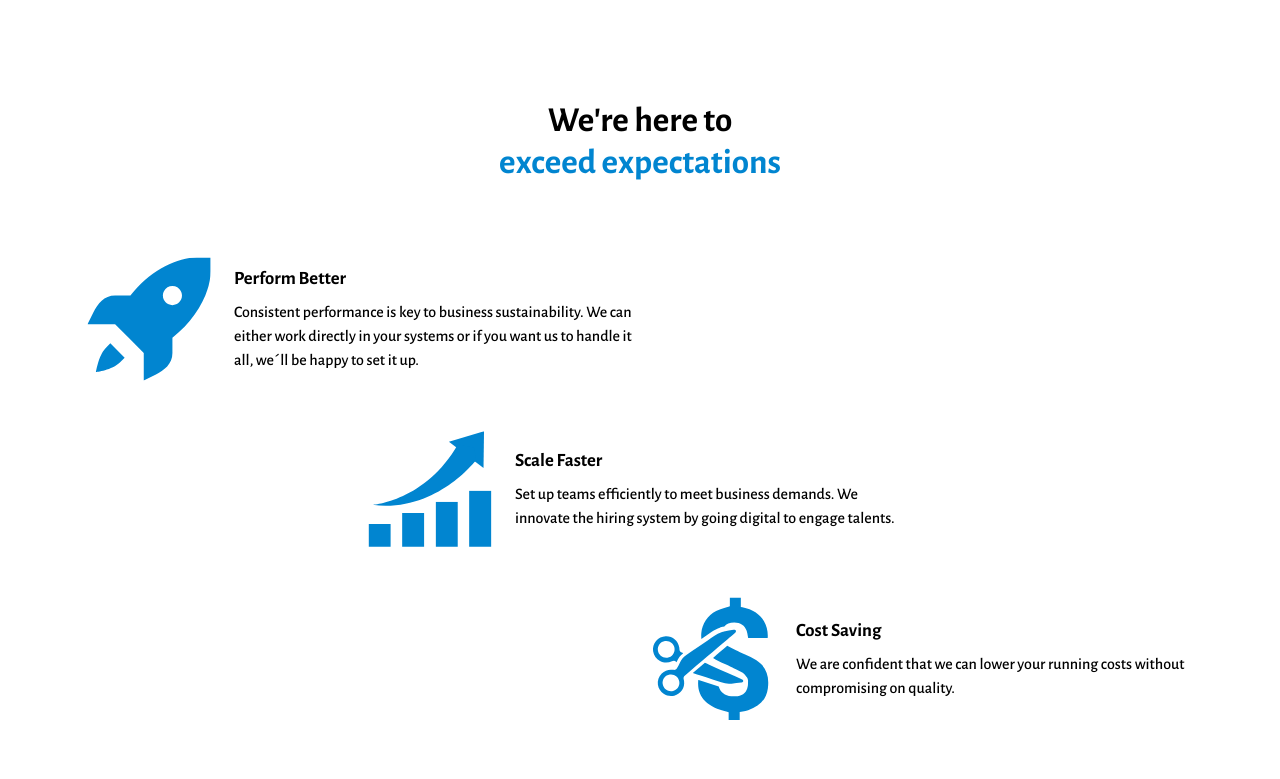
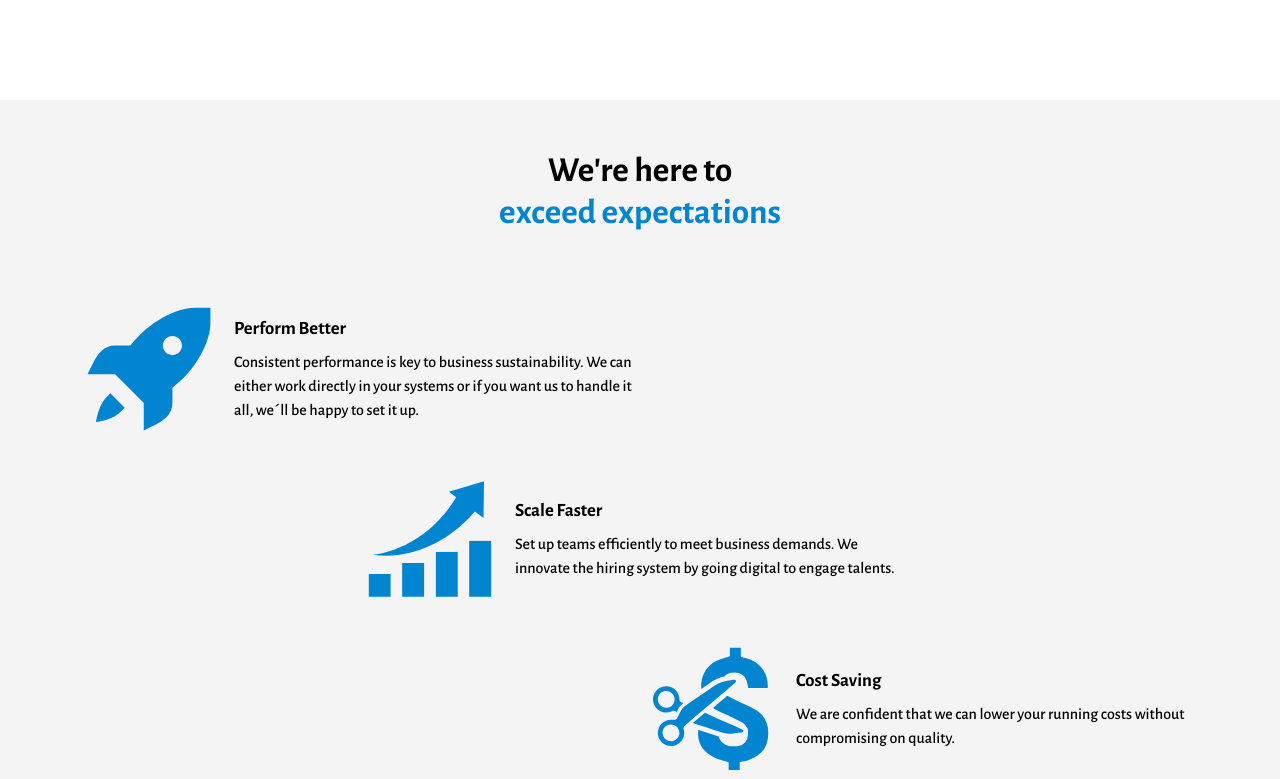
Before and after one commit to alagbaychabenjade24/sample-netlify, a React (Create React App) app: page / in a window 1280 px wide. Shown: the part 981-1760 px from the top of the page. Built offline with nearby package versions, Linux system fonts and the light colour scheme.

Commit message:
update some pages

```diff
--- a/src/App.js
+++ b/src/App.js
@@ -2,8 +2,8 @@ import React from 'react';
 import { Routes, Route } from 'react-router';
 
 import Home from './pages/Home';
+import About from './pages/About';
 import Services from './pages/Services';
-import About from './pages/About';
 import Contact from './pages/Contact';
 
 import Footer from './components/Footer';
--- a/src/pages/About.jsx
+++ b/src/pages/About.jsx
@@ -57,11 +57,11 @@ const About = () => {
 									src='https://media-private.canva.com/SPNEI/MAEu8SSPNEI/1/s.png?X-Amz-Algorithm=AWS4-HMAC-SHA256&X-Amz-Credential=AKIAJWF6QO3UH4PAAJ6Q%2F20211107%2Fus-east-1%2Fs3%2Faws4_request&X-Amz-Date=20211107T140453Z&X-Amz-Expires=79077&X-Amz-Signature=a96bfb0060ffeddee4ce797ff5b1a37cfee00bed185d0c3b39893ef321ac60e9&X-Amz-SignedHeaders=host&response-expires=Mon%2C%2008%20Nov%202021%2012%3A02%3A50%20GMT'
 									alt='Member | Better Support'
 								/>
+
+								<h2 className='name'>PIOUS RIVERA</h2>
 							</div>
 
 							<div className='member__bio'>
-								<h2 className='name'>PIOUS RIVERA</h2>
-
 								<h3 className='position'>"Customer Service Captain"</h3>
 
 								<p>
@@ -102,11 +102,11 @@ const About = () => {
 									src='https://media-private.canva.com/SPNEI/MAEu8SSPNEI/1/s.png?X-Amz-Algorithm=AWS4-HMAC-SHA256&X-Amz-Credential=AKIAJWF6QO3UH4PAAJ6Q%2F20211107%2Fus-east-1%2Fs3%2Faws4_request&X-Amz-Date=20211107T140453Z&X-Amz-Expires=79077&X-Amz-Signature=a96bfb0060ffeddee4ce797ff5b1a37cfee00bed185d0c3b39893ef321ac60e9&X-Amz-SignedHeaders=host&response-expires=Mon%2C%2008%20Nov%202021%2012%3A02%3A50%20GMT'
 									alt='Member | Better Support'
 								/>
+
+								<h2 className='name'>PIOUS RIVERA</h2>
 							</div>
 
 							<div className='member__bio'>
-								<h2 className='name'>PIOUS RIVERA</h2>
-
 								<h3 className='position'>"Customer Service Captain"</h3>
 
 								<p>
@@ -147,11 +147,11 @@ const About = () => {
 									src='https://media-private.canva.com/SPNEI/MAEu8SSPNEI/1/s.png?X-Amz-Algorithm=AWS4-HMAC-SHA256&X-Amz-Credential=AKIAJWF6QO3UH4PAAJ6Q%2F20211107%2Fus-east-1%2Fs3%2Faws4_request&X-Amz-Date=20211107T140453Z&X-Amz-Expires=79077&X-Amz-Signature=a96bfb0060ffeddee4ce797ff5b1a37cfee00bed185d0c3b39893ef321ac60e9&X-Amz-SignedHeaders=host&response-expires=Mon%2C%2008%20Nov%202021%2012%3A02%3A50%20GMT'
 									alt='Member | Better Support'
 								/>
+
+								<h2 className='name'>PIOUS RIVERA</h2>
 							</div>
 
 							<div className='member__bio'>
-								<h2 className='name'>PIOUS RIVERA</h2>
-
 								<h3 className='position'>"Customer Service Captain"</h3>
 
 								<p>
@@ -192,11 +192,11 @@ const About = () => {
 									src='https://media-private.canva.com/SPNEI/MAEu8SSPNEI/1/s.png?X-Amz-Algorithm=AWS4-HMAC-SHA256&X-Amz-Credential=AKIAJWF6QO3UH4PAAJ6Q%2F20211107%2Fus-east-1%2Fs3%2Faws4_request&X-Amz-Date=20211107T140453Z&X-Amz-Expires=79077&X-Amz-Signature=a96bfb0060ffeddee4ce797ff5b1a37cfee00bed185d0c3b39893ef321ac60e9&X-Amz-SignedHeaders=host&response-expires=Mon%2C%2008%20Nov%202021%2012%3A02%3A50%20GMT'
 									alt='Member | Better Support'
 								/>
+
+								<h2 className='name'>PIOUS RIVERA</h2>
 							</div>
 
 							<div className='member__bio'>
-								<h2 className='name'>PIOUS RIVERA</h2>
-
 								<h3 className='position'>"Customer Service Captain"</h3>
 
 								<p>
--- a/src/pages/Home.jsx
+++ b/src/pages/Home.jsx
@@ -117,12 +117,13 @@ const Home = () => {
 			</section>
 
 			<section className='lo'>
+				<div className='lo__content'>
 					<h2>
 						We're here to <br />
 						<span className='highlight'>exceed expectations</span>
 					</h2>
 
-				<divw className='offers'>
+					<div className='offers'>
 						<div className='offer'>
 							<img
 								src={PerformBetterIcon}
@@ -173,7 +174,8 @@ const Home = () => {
 								</p>
 							</div>
 						</div>
-				</divw>
+					</div>
+				</div>
 			</section>
 
 			<section className='testimonials'>
--- a/src/styles/About.scss
+++ b/src/styles/About.scss
@@ -48,20 +48,15 @@
 
 				&__image {
 					position: relative;
-
 					img {
 						border-radius: 5px 5px 0 0;
 						width: 100%;
 					}
-				}
-
-				&__bio {
-					text-align: center;
-					padding: 10px 20px 30px 20px;
 
 					.name {
-						// position: absolute;
-						bottom: 0;
+						position: absolute;
+						bottom: 20px;
+						left: 0;
 						color: white;
 						text-shadow: 0 1px 0 #ccc, 0 2px 0 #c9c9c9, 0 3px 0 #bbb,
 							0 4px 0 #b9b9b9, 0 5px 0 #aaa, 0 6px 1px rgba(0, 0, 0, 0.1),
@@ -72,6 +67,11 @@
 							0 20px 20px rgba(0, 0, 0, 0.15);
 						padding: 0 20px;
 					}
+				}
+
+				&__bio {
+					text-align: center;
+					padding: 10px 20px 30px 20px;
 
 					h3 {
 						margin: 10px 0;
--- a/src/styles/Home.scss
+++ b/src/styles/Home.scss
@@ -104,9 +104,14 @@
 	}
 
 	.lo {
-		width: 90%;
-		max-width: 1200px;
-		margin: 100px auto;
+		background-color: #f4f4f4;
+
+		&__content {
+			width: 90%;
+			max-width: 1200px;
+			padding: 50px 0;
+			margin: 100px auto;
+		}
 
 		h2 {
 			font-size: 35px;
@@ -408,7 +413,7 @@
 		#home {
 			.home__content {
 				h1 {
-					font-size: 50px;
+					font-size: 40px;
 				}
 			}
 		}
```
Lines whose indentation alone changed are shown as unchanged.
